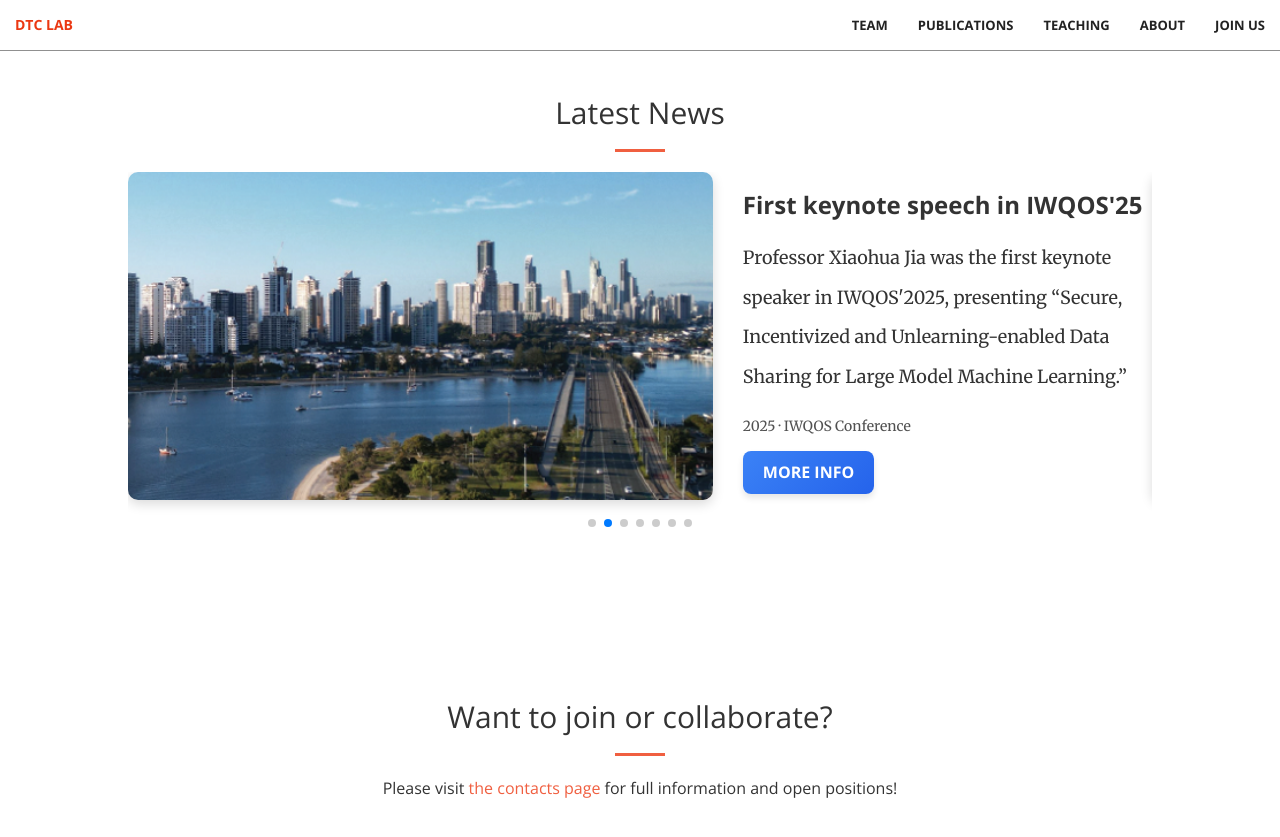
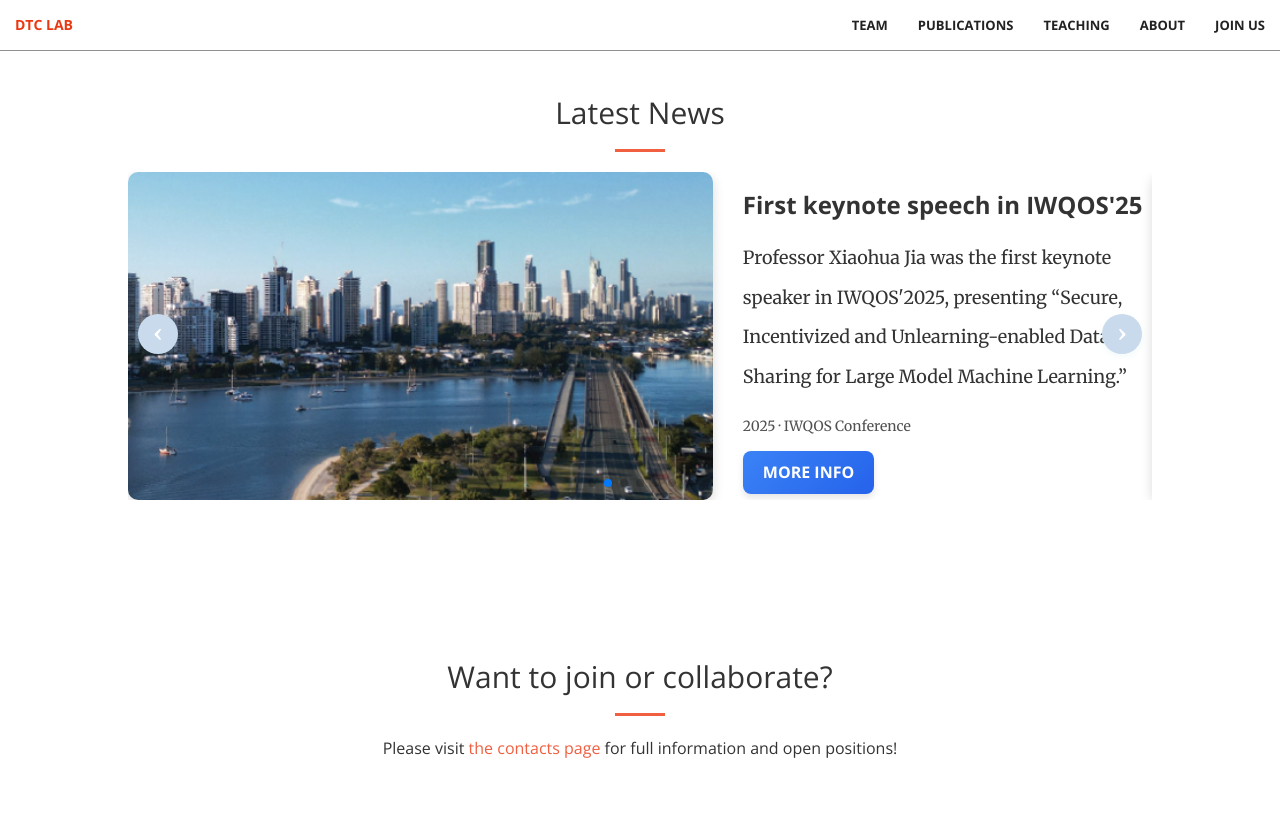
Before and after one commit to cityu-cs-dtc/cityu-cs-dtc.github.io, a Jekyll site: the page built from index.html, in a window 1280 px wide and 900 px high, scrolled down 1802 px. Shown: the top 837 px of the window. Built offline with Jekyll 4.4.1, drawn with Linux system fonts in a browser that asks for light colours.

Commit message:
update homepage

```diff
--- a/_includes/news.html
+++ b/_includes/news.html
@@ -78,36 +78,52 @@
 </script>
 
 <style>
-  /* 保持 Swiper 默认箭头 */
+/* 自定义可爱左右箭头 */
 .swiper-button-prev::after,
 .swiper-button-next::after {
-    font-size: 32px;
-    /* 箭头大小再大一点 */
-    color: #444;
-    /* 深灰，保证可见 */
+  font-size: 24px;       /* 小一点的箭头 */
+  font-weight: bold;
+  color: #b7e2dc;           /* 箭头颜色 */
+  content: '';           /* 我们改用背景圆形+伪内容 */
 }
 
-  /* 箭头位置调整 */
-  .swiper-button-prev {
-    left: -40px;
-    /* 向容器外移，避免覆盖图片/文字 */
+/* 给箭头加一个圆圆的背景 */
+.swiper-button-prev,
+.swiper-button-next {
+  width: 40px;
+  height: 40px;
+  border-radius: 50%;      /* 圆形 */
+  background: #c9daec;     /* 浅粉色，萌系 */
+  box-shadow: 0 3px 6px rgba(172, 223, 226, 0.15);
+  display: flex;
+  align-items: center;
+  justify-content: center;
+  transition: all 0.3s ease;
 }
 
-  .swiper-button-next {
-    right: -40px;
-    /* 向容器外移 */
+/* 左箭头符号 */
+.swiper-button-prev::before {
+  content: '‹';
+  font-size: 22px;
+  font-weight: bold;
+  color: #fff;
 }
 
+/* 右箭头符号 */
+.swiper-button-next::before {
+  content: '›';
+  font-size: 22px;
+  font-weight: bold;
+  color: #fff;
+}
 
-  /* 分页小圆点放在图片下方 */
-  .swiper-pagination {
-    position: relative !important;
-    /* 改成相对定位 */
-    margin-top: 20px;
-    /* 与内容保持间距 */
-    text-align: center;
-    /* 居中 */
+/* 悬停时的可爱交互 */
+.swiper-button-prev:hover,
+.swiper-button-next:hover {
+  background: #ebadbd;   /* 深一点的粉色 */
+  transform: scale(1.1); /* 鼠标经过轻轻放大 */
 }
+
 </style>
 
 <script>
```
Also changed, not shown: resources/img/landing2.jpg (added). Lines whose indentation alone changed are shown as unchanged.
